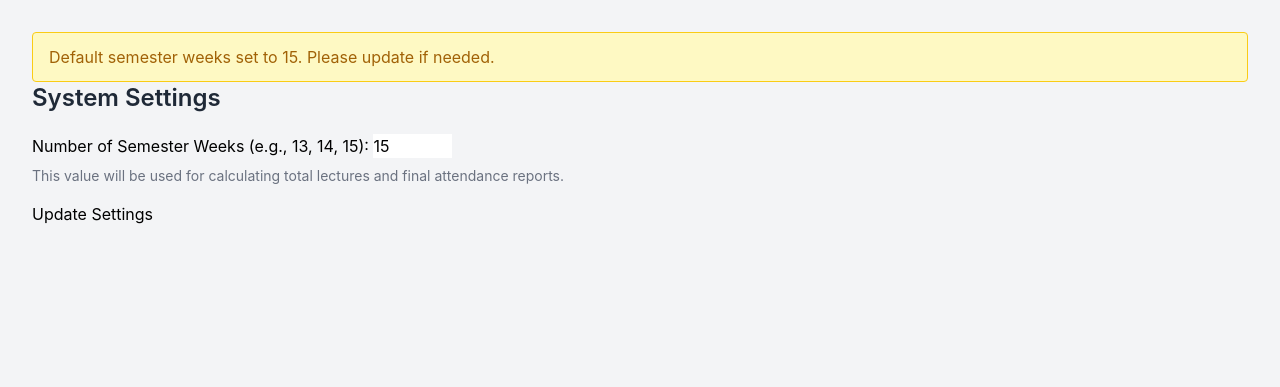
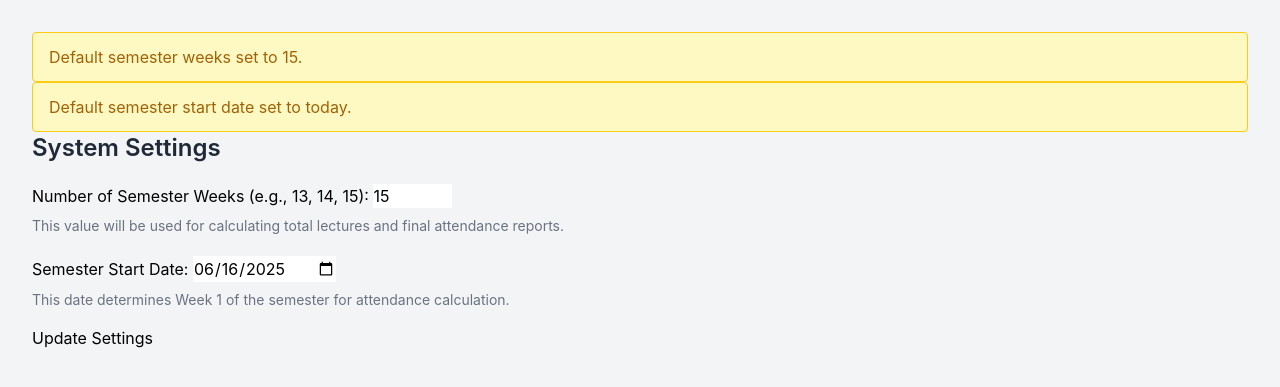
Before and after one commit to MohamedAjas/IoT-Base-Smart-University-Attendance-System, a PHP site: page /admin_settings.php in a window 1280 px wide. Shown: the part 56-443 px from the top of the page. Run offline with PHP 8.4, Linux system fonts and the light colour scheme; the visitor is signed in with stand-in values (Sample User, id 1); data that the repository does not hold is empty; some libraries are stand-ins or nearby versions; some web fonts are replaced.

Commit message:
The page now fetches semester_start_date from the settings table when loaded.

```diff
--- a/admin_settings.php
+++ b/admin_settings.php
@@ -13,34 +13,69 @@ if (!isset($_SESSION['user_id']) || $_SESSION['role'] !== 'admin') {
 }
 
 $message = ''; // Initialize message variable
-$semester_weeks = 15; // Default value
+$semester_weeks = 15; // Default value for semester weeks
+$semester_start_date = ''; // Initialize semester start date
+
+// --- Fetch current setting values on page load ---
+try {
+    // Fetch semester_weeks
+    $stmt_weeks = $pdo->prepare("SELECT setting_value FROM settings WHERE setting_name = 'semester_weeks' LIMIT 1");
+    $stmt_weeks->execute();
+    $current_weeks = $stmt_weeks->fetchColumn();
+    if ($current_weeks !== false) {
+        $semester_weeks = (int)$current_weeks;
+    } else {
+        // If 'semester_weeks' setting doesn't exist, insert default
+        $pdo->prepare("INSERT INTO settings (setting_name, setting_value) VALUES ('semester_weeks', '15')")
+            ->execute();
+        $message = '<div class="bg-yellow-100 border border-yellow-400 text-yellow-700 px-4 py-3 rounded relative" role="alert">Default semester weeks set to 15.</div>';
+        $semester_weeks = 15;
+    }
+
+    // Fetch semester_start_date
+    $stmt_date = $pdo->prepare("SELECT setting_value FROM settings WHERE setting_name = 'semester_start_date' LIMIT 1");
+    $stmt_date->execute();
+    $current_date = $stmt_date->fetchColumn();
+    if ($current_date !== false) {
+        $semester_start_date = htmlspecialchars($current_date);
+    } else {
+        // If 'semester_start_date' setting doesn't exist, insert default (e.g., today's date)
+        $pdo->prepare("INSERT INTO settings (setting_name, setting_value) VALUES ('semester_start_date', CURDATE())")
+            ->execute();
+        $message .= '<div class="bg-yellow-100 border border-yellow-400 text-yellow-700 px-4 py-3 rounded relative" role="alert">Default semester start date set to today.</div>';
+        $semester_start_date = date('Y-m-d'); // Set to today's date
+    }
+
+} catch (PDOException $e) {
+    $message = '<div class="bg-red-100 border border-red-400 text-red-700 px-4 py-3 rounded relative" role="alert">Error fetching settings: ' . $e->getMessage() . '</div>';
+}
+
 
 // --- Handle Form Submission (Update Settings) ---
 if ($_SERVER['REQUEST_METHOD'] === 'POST' && isset($_POST['action']) && $_POST['action'] === 'update_settings') {
     $new_semester_weeks = filter_input(INPUT_POST, 'semester_weeks', FILTER_VALIDATE_INT);
+    $new_semester_start_date = filter_input(INPUT_POST, 'semester_start_date', FILTER_SANITIZE_STRING);
 
-    if ($new_semester_weeks === false || $new_semester_weeks < 1 || $new_semester_weeks > 52) { // Assuming max 52 weeks for a semester
+    if ($new_semester_weeks === false || $new_semester_weeks < 1 || $new_semester_weeks > 52) {
         $message = '<div class="bg-red-100 border border-red-400 text-red-700 px-4 py-3 rounded relative" role="alert">Invalid number of semester weeks. Please enter a positive integer.</div>';
-    } else {
+    } elseif (!preg_match("/^\d{4}-\d{2}-\d{2}$/", $new_semester_start_date)) {
+         $message = '<div class="bg-red-100 border border-red-400 text-red-700 px-4 py-3 rounded relative" role="alert">Invalid semester start date format. Please use YYYY-MM-DD.</div>';
+    }
+    else {
         try {
-            // Check if the setting already exists (it should, from initial INSERT)
-            $stmt_check = $pdo->prepare("SELECT COUNT(*) FROM settings WHERE setting_name = 'semester_weeks'");
-            $stmt_check->execute();
-            $exists = $stmt_check->fetchColumn();
+            // Update semester_weeks setting
+            $stmt_update_weeks = $pdo->prepare("UPDATE settings SET setting_value = :setting_value WHERE setting_name = 'semester_weeks'");
+            $stmt_update_weeks->execute([':setting_value' => $new_semester_weeks]);
 
-            if ($exists) {
-                // Update the existing setting
-                $stmt = $pdo->prepare("UPDATE settings SET setting_value = :setting_value WHERE setting_name = 'semester_weeks'");
-            } else {
-                // Insert if for some reason it doesn't exist (shouldn't happen if initial insert ran)
-                $stmt = $pdo->prepare("INSERT INTO settings (setting_name, setting_value) VALUES ('semester_weeks', :setting_value)");
-            }
-            $stmt->execute([':setting_value' => $new_semester_weeks]);
+            // Update semester_start_date setting
+            $stmt_update_date = $pdo->prepare("UPDATE settings SET setting_value = :setting_value WHERE setting_name = 'semester_start_date'");
+            $stmt_update_date->execute([':setting_value' => $new_semester_start_date]);
 
-            $message = '<div class="bg-green-100 border border-green-400 text-green-700 px-4 py-3 rounded relative" role="alert">Semester weeks updated successfully to ' . htmlspecialchars($new_semester_weeks) . '.</div>';
+            $message = '<div class="bg-green-100 border border-green-400 text-green-700 px-4 py-3 rounded relative" role="alert">Settings updated successfully. Semester weeks: ' . htmlspecialchars($new_semester_weeks) . ', Start Date: ' . htmlspecialchars($new_semester_start_date) . '.</div>';
 
-            // Update the local variable with the new value
+            // Update local variables with the new values
             $semester_weeks = $new_semester_weeks;
+            $semester_start_date = $new_semester_start_date;
 
         } catch (PDOException $e) {
             $message = '<div class="bg-red-100 border border-red-400 text-red-700 px-4 py-3 rounded relative" role="alert">Database error updating settings: ' . $e->getMessage() . '</div>';
@@ -49,25 +84,6 @@ if ($_SERVER['REQUEST_METHOD'] === 'POST' && isset($_POST['action']) && $_POST['
     // Redirect to prevent form resubmission and show clean URL
     header('Location: admin_settings.php?message=' . urlencode(strip_tags($message)));
     exit();
-}
-
-// --- Fetch current setting value on page load ---
-try {
-    $stmt = $pdo->prepare("SELECT setting_value FROM settings WHERE setting_name = 'semester_weeks' LIMIT 1");
-    $stmt->execute();
-    $current_setting = $stmt->fetchColumn();
-
-    if ($current_setting !== false) {
-        $semester_weeks = (int)$current_setting; // Cast to integer
-    } else {
-        // If the setting doesn't exist (e.g., initial setup issue), insert default
-        $stmt_insert_default = $pdo->prepare("INSERT INTO settings (setting_name, setting_value) VALUES ('semester_weeks', '15')");
-        $stmt_insert_default->execute();
-        $message = '<div class="bg-yellow-100 border border-yellow-400 text-yellow-700 px-4 py-3 rounded relative" role="alert">Default semester weeks set to 15. Please update if needed.</div>';
-        $semester_weeks = 15; // Set to default after inserting
-    }
-} catch (PDOException $e) {
-    $message = '<div class="bg-red-100 border border-red-400 text-red-700 px-4 py-3 rounded relative" role="alert">Error fetching settings: ' . $e->getMessage() . '</div>';
 }
 
 // Display messages coming from redirection after POST
@@ -108,7 +124,8 @@ if (isset($_GET['message'])) {
         .btn-primary {
             @apply inline-flex items-center px-4 py-2 border border-transparent text-sm font-medium rounded-md shadow-sm text-white bg-indigo-600 hover:bg-indigo-700 focus:outline-none focus:ring-2 focus:ring-offset-2 focus:ring-indigo-500;
         }
-        input[type="number"] {
+        input[type="number"],
+        input[type="date"] { /* Added date input type */
             @apply block w-full px-3 py-2 border border-gray-300 rounded-md shadow-sm focus:ring-indigo-500 focus:border-indigo-500 sm:text-sm;
         }
         label {
@@ -149,6 +166,14 @@ if (isset($_GET['message'])) {
                 </div>
 
                 <div>
+                    <label for="semester_start_date">Semester Start Date:</label>
+                    <input type="date" id="semester_start_date" name="semester_start_date"
+                           value="<?php echo htmlspecialchars($semester_start_date); ?>" required
+                           class="mt-1">
+                    <p class="mt-2 text-sm text-gray-500">This date determines Week 1 of the semester for attendance calculation.</p>
+                </div>
+
+                <div>
                     <button type="submit" class="btn-primary">Update Settings</button>
                 </div>
             </form>
```
